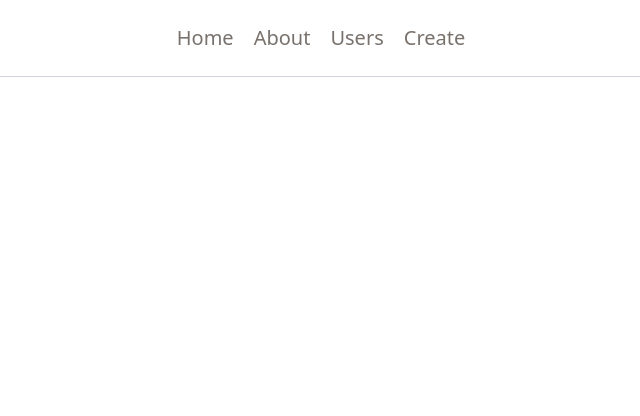
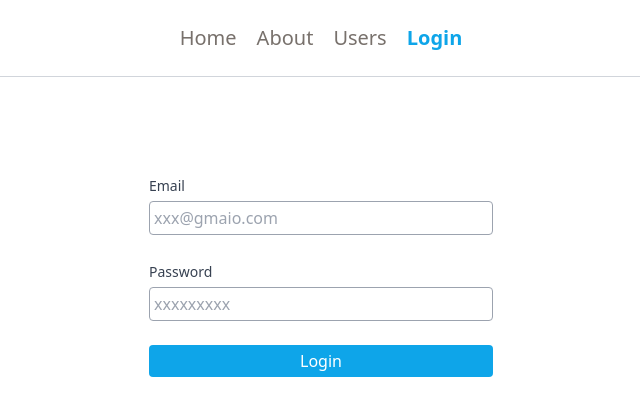
Before and after one commit to andiLeong/nuxt-php-framework, a Nuxt app: page /login in a window 1280 px wide. Shown: the top 416 px of the page, without its empty margins (319-959 px from the left). Built offline with nearby package versions, Linux system fonts and the light colour scheme.

Commit message:
add a login page

```diff
--- a/app.vue
+++ b/app.vue
@@ -7,6 +7,11 @@
 </template>
 
 <script setup>
+import axios from "axios";
+
+const config = useRuntimeConfig()
+axios.defaults.baseURL = config.public.baseURL;
+
 
 </script>
 
--- a/components/AppNavigation.vue
+++ b/components/AppNavigation.vue
@@ -13,8 +13,11 @@
                     <NuxtLink :to="{name:'users'}">users</NuxtLink>
                 </li>
                 <li class="text-stone-500 text-xl capitalize">
-                    <NuxtLink :to="{name:'users-create'}">create</NuxtLink>
+                    <NuxtLink :to="{name:'login'}">login</NuxtLink>
                 </li>
+<!--                <li class="text-stone-500 text-xl capitalize">-->
+<!--                    <NuxtLink :to="{name:'users-create'}">create</NuxtLink>-->
+<!--                </li>-->
 <!--                <li class="text-stone-500">-->
 <!--                    <NuxtLink :to="{name:'users-id' , params: {id:1}}">show user 1</NuxtLink>-->
 <!--                </li>-->
--- a/package.json
+++ b/package.json
@@ -8,6 +8,7 @@
     "postinstall": "nuxt prepare"
   },
   "dependencies": {
+    "axios": "^1.2.1",
     "nuxt": "^3.0.0"
   },
   "devDependencies": {
--- /dev/null
+++ b/pages/login.vue
@@ -0,0 +1,101 @@
+<template>
+
+    <AppContainer>
+
+        <div class="mt-10 mx-auto max-w-sm md:py-5 py-2">
+
+            <form @submit.prevent="login" class="space-y-6 my-5 px-5">
+
+                <div class="">
+                    <label for="email" class="justify-self-start text-sm font-medium text-gray-700">Email</label>
+                    <div class="mt-1">
+                        <input
+                            class="rounded p-1 border border-gray-400 w-full"
+                            type="email"
+                            id="email"
+                            autocomplete="off"
+                            placeholder="xxx@gmaio.com"
+                            v-model="email"
+                        >
+                    </div>
+                </div>
+
+                <div>
+                    <label for="password" class="justify-self-start text-sm font-medium text-gray-700">Password</label>
+
+                    <div class="mt-1">
+                        <input
+                            class="rounded p-1 border border-gray-400 w-full"
+                            type="password"
+                            id="password"
+                            autocomplete="off"
+                            placeholder="xxxxxxxxx"
+                            v-model="password"
+                        >
+                    </div>
+                </div>
+
+                <div class="mt-10">
+                    <button
+                        class="w-full py-1 text-white rounded"
+                        :class="loading ? 'cursor-not-allowed bg-gray-400' : 'bg-sky-500'"
+                        :disabled="loading"
+                    >
+                        Login
+                    </button>
+                </div>
+
+                <div v-if="errors">
+                    <p> {{ errors }}</p>
+                </div>
+            </form>
+        </div>
+
+
+    </AppContainer>
+</template>
+
+<script setup>
+
+import axios from "axios";
+
+const email = ref(null)
+const password = ref(null)
+
+const loading = ref(false)
+const errors = ref(null)
+const validationErrors = ref([])
+
+function login() {
+
+    loading.value = true
+    // setTimeout( () => {
+    //     loading.value = false
+    // },2000)
+
+
+    axios.post('/login')
+        .then(function (response) {
+            // handle success
+            console.log(response);
+        })
+        .catch(error => {
+            if (error.response) {
+                console.log(error.response.data);
+                console.log(error.response.status);
+                console.log(error.response.headers);
+            }
+            console.log(error);
+        })
+        .finally(function () {
+            // always executed
+            loading.value = false
+        });
+
+
+}
+</script>
+
+<style scoped>
+
+</style>
```
Also changed, not shown: 1 other file (tests, documents, lock files or other folders).
